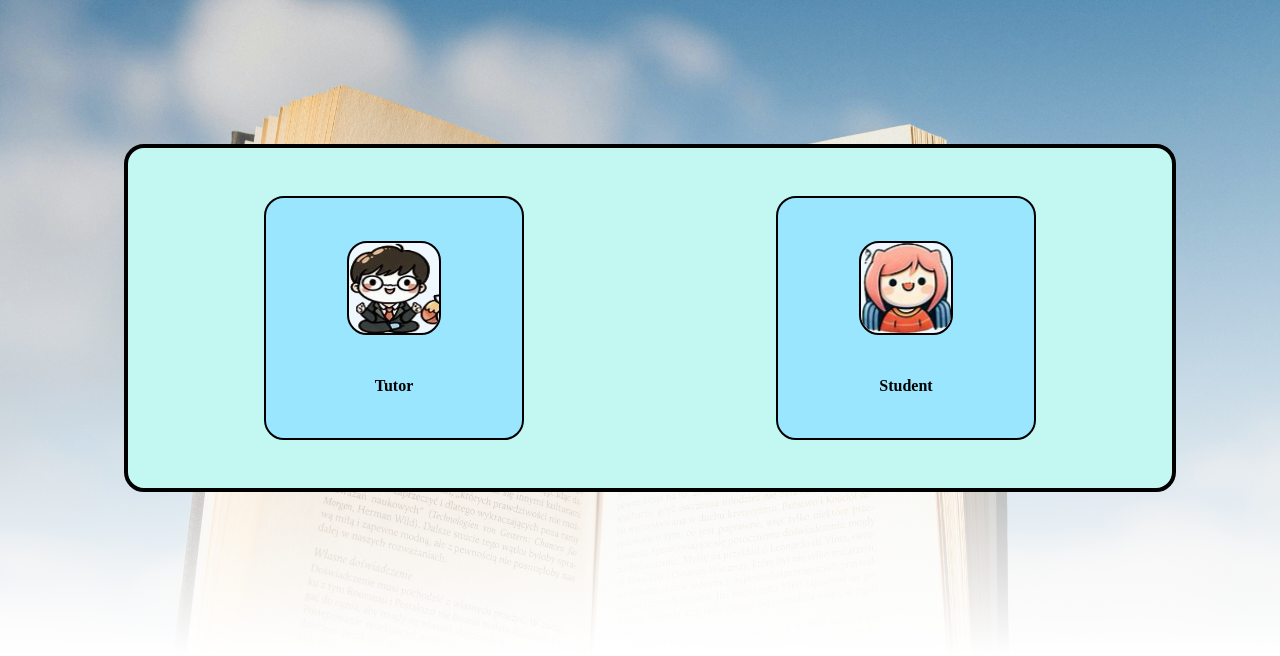
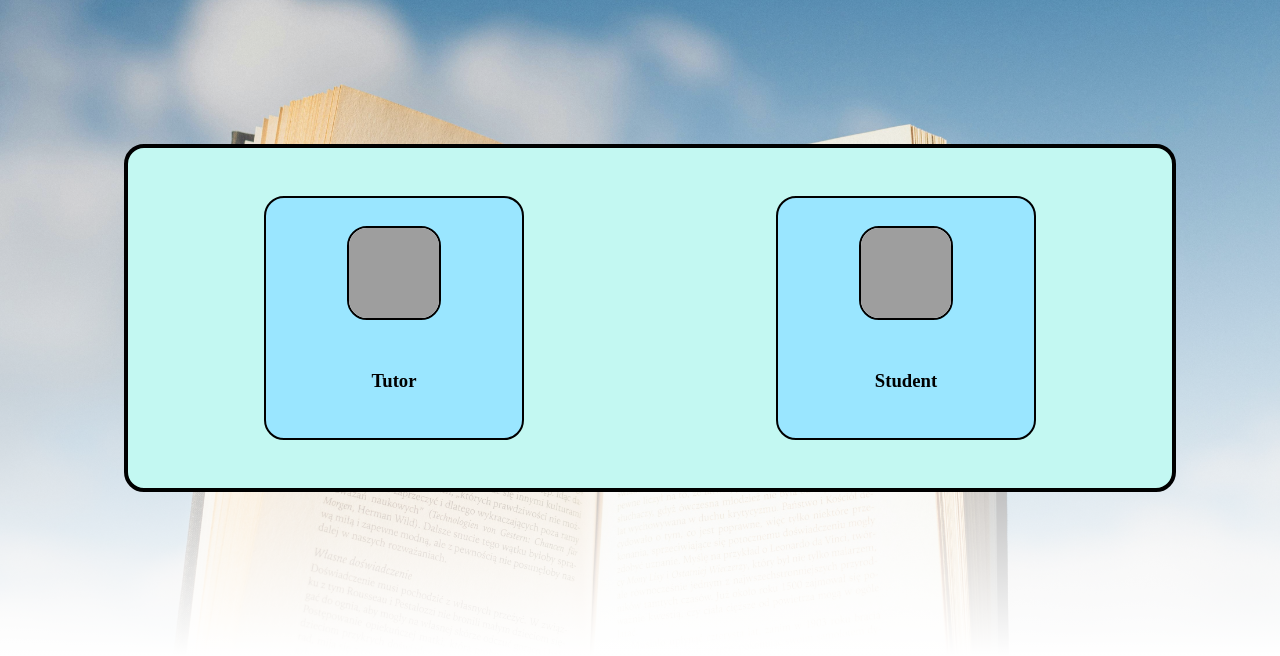
Before and after one commit to manavsuresh/TRINIT_BetterCallBytes_DEV, a Django app: page / in a window 1280 px wide. Shown: the part 352-1008 px from the top of the page. Run offline with Django 4.2, Linux system fonts and the light colour scheme; parts of the project's set-up code (start-up, migrations or seed data) failed here and were passed over; grey boxes are pictures that could not be loaded.

Commit message:
Update homepage.html

```diff
--- a/WEBDEV/LinguaConnect/templates/homepage.html
+++ b/WEBDEV/LinguaConnect/templates/homepage.html
@@ -148,10 +148,20 @@
             </div>
         </nav>
     </header>
-    <main>
+   <main>
         <div class="select">
-            <div class="tutor"><img id="tutor_image" src="{% static 'resources/Subject8.png' %}" alt="">Tutor</div>
-            <div class="student"><img id="student_image" src="{% static 'resources/Subject2.png' %}" alt="">Student</div>
+            <div class="tutor">
+                <a href="login_teacher.html">
+                    <img id="tutor_image" src="Resources/Subject 8.png" alt="">
+                </a>
+                <h3>Tutor</h3>
+            </div>
+            <div class="student">
+                <a href="login_student.html">
+                    <img id="student_image" src="Resources/Subject 2.png" alt="">
+                </a>
+                <h3>Student</h3>
+            </div>
         </div>
     </main>
 
```
